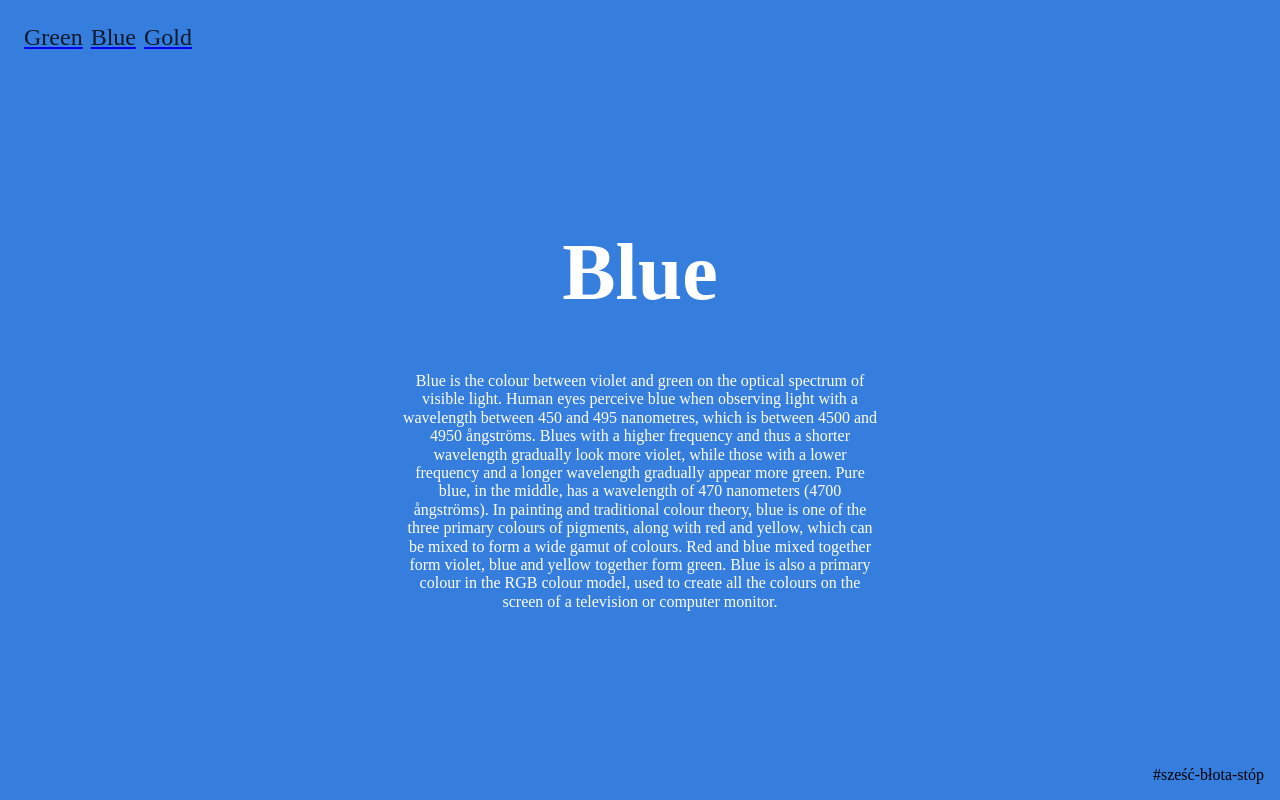
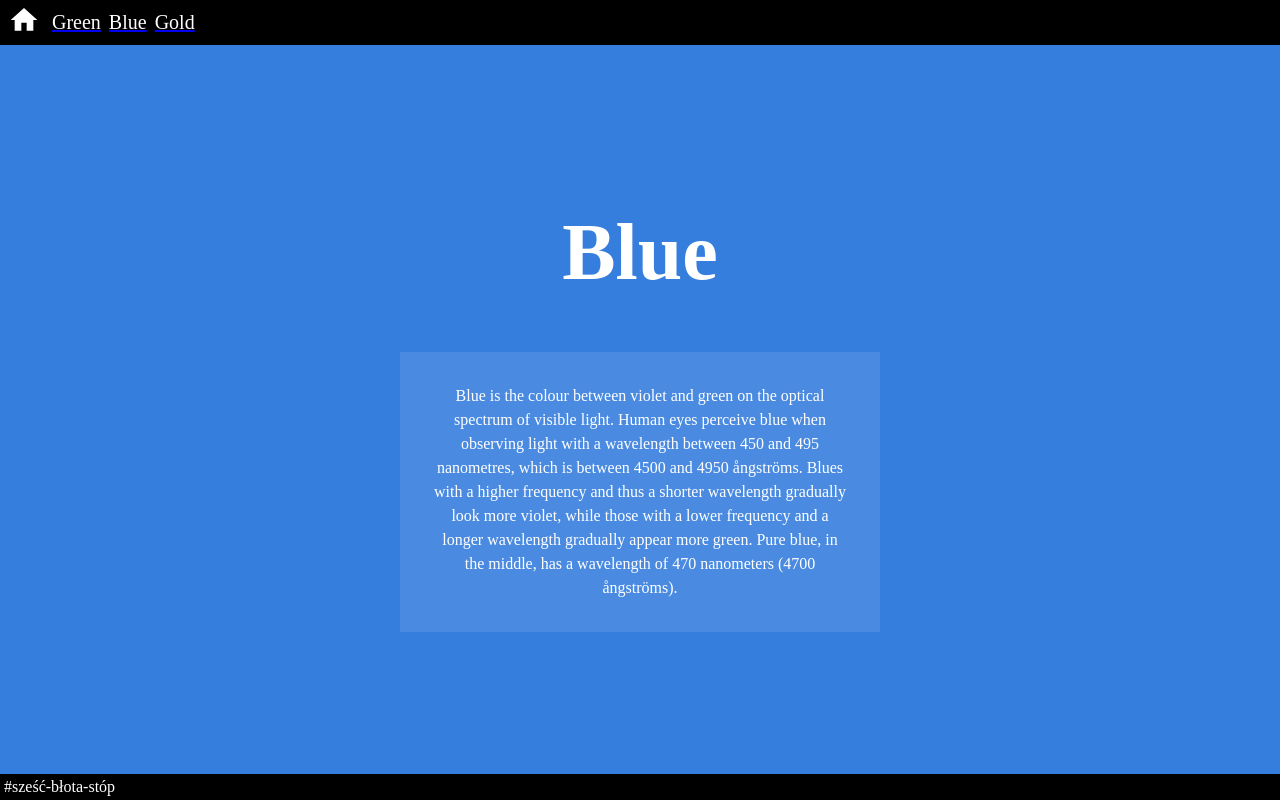
Before and after one commit to endziu/app-init, a Next.js app: page /blue in a window 1280 px wide. Built offline with nearby package versions, Linux system fonts and the light colour scheme.

Commit message:
more dummy content

```diff
--- a/components/layout.js
+++ b/components/layout.js
@@ -1,10 +1,10 @@
 import Link from 'next/link'
 import Head from 'next/head'
 
-const style_navLink = 'black-80 no-underline underline-hover mr2'
+const style_navLink = 'white no-underline underline-hover mr2'
 
 export default ({ children, title = 'This is the default title' }) => (
-  <div className='f5'>
+  <div>
     <Head>
       <title>{ title }</title>
       <meta charSet='utf-8' />
@@ -12,8 +12,20 @@ export default ({ children, title = 'This is the default title' }) => (
       <link rel="stylesheet" href="https://unpkg.com/tachyons@4.7.0/css/tachyons.min.css"/>
     </Head>
 
-    <header className='fixed top-1 left-1 pa2'>
-      <nav className='f3'>
+    <header className='fixed top-0 left-0 pa1 bg-black w-100'>
+      <nav className='f4 flex items-center'>
+        <Link href='/'>
+          <a className='dim mr2 ph1'>
+            <svg
+              viewBox="0 0 24 24"
+              width="32"
+              height="32"
+              fill="white"
+            >
+              <path d="M10 20v-6h4v6h5v-8h3L12 3 2 12h3v8z " />
+            </svg>
+          </a>
+        </Link>
         <Link href='/green'><a className={style_navLink}>Green</a></Link>
         <Link href='/blue'><a className={style_navLink}>Blue</a></Link>
         <Link href='/gold'><a className={style_navLink}>Gold</a></Link>
@@ -22,7 +34,7 @@ export default ({ children, title = 'This is the default title' }) => (
 
     { children }
 
-    <footer className='fixed bottom-1 right-1'>
+    <footer className='fixed bottom-0 left-0 bg-black white w-100 pa1'>
       {'#sześć-błota-stóp'}
     </footer>
   </div>
--- a/pages/blue.js
+++ b/pages/blue.js
@@ -2,11 +2,11 @@ import Layout from '../components/layout'
 
 export default () => (
   <Layout title='Blue'>
-    <div className="vh-100 dt w-100 bg-blue">
-      <div className="dtc v-mid tc white ph3 ph4-l">
-        <h1 className="f6 f2-m f-subheadline-l fw6 tc">Blue</h1>
-        <p className='center measure'>
-        Blue is the colour between violet and green on the optical spectrum of visible light. Human eyes perceive blue when observing light with a wavelength between 450 and 495 nanometres, which is between 4500 and 4950 ångströms. Blues with a higher frequency and thus a shorter wavelength gradually look more violet, while those with a lower frequency and a longer wavelength gradually appear more green. Pure blue, in the middle, has a wavelength of 470 nanometers (4700 ångströms). In painting and traditional colour theory, blue is one of the three primary colours of pigments, along with red and yellow, which can be mixed to form a wide gamut of colours. Red and blue mixed together form violet, blue and yellow together form green. Blue is also a primary colour in the RGB colour model, used to create all the colours on the screen of a television or computer monitor.
+    <div className='vh-100 dt w-100 bg-blue'>
+      <div className='dtc v-mid tc white ph3 ph4-l'>
+        <h1 className='f4 f2-m f-subheadline-l fw6 tc'>Blue</h1>
+        <p className='center measure lh-copy bg-white-10 pa4'>
+        Blue is the colour between violet and green on the optical spectrum of visible light. Human eyes perceive blue when observing light with a wavelength between 450 and 495 nanometres, which is between 4500 and 4950 ångströms. Blues with a higher frequency and thus a shorter wavelength gradually look more violet, while those with a lower frequency and a longer wavelength gradually appear more green. Pure blue, in the middle, has a wavelength of 470 nanometers (4700 ångströms).
         </p>
       </div>
     </div>
--- a/pages/green.js
+++ b/pages/green.js
@@ -4,11 +4,10 @@ export default () => (
   <Layout title='Green'>
     <div className='vh-100 dt w-100 bg-green'>
       <div className='dtc v-mid tc white ph3 ph4-l'>
-        <h1 className='f6 f2-m f-subheadline-l fw6 tc'>Green</h1>
-        <p className='center measure'>
+        <h1 className='f4 f2-m f-subheadline-l fw6 tc'>Green</h1>
+        <p className='center measure lh-copy bg-white-10 pa4'>
         Green is the color between blue and yellow on the spectrum of visible light. It is evoked by light with a predominant wavelength of roughly 495–570 nm. In the subtractive color system, used in painting and color printing, it is created by a combination of yellow and blue, or yellow and cyan; in the RGB color model, used on television and computer screens, it is one of the additive primary colors, along with red and blue, which are mixed in different combinations to create all other colors.
         </p>
-
       </div>
     </div>
   </Layout>
```
Also changed, not shown: pages/gold.js (+5 -5 lines).
